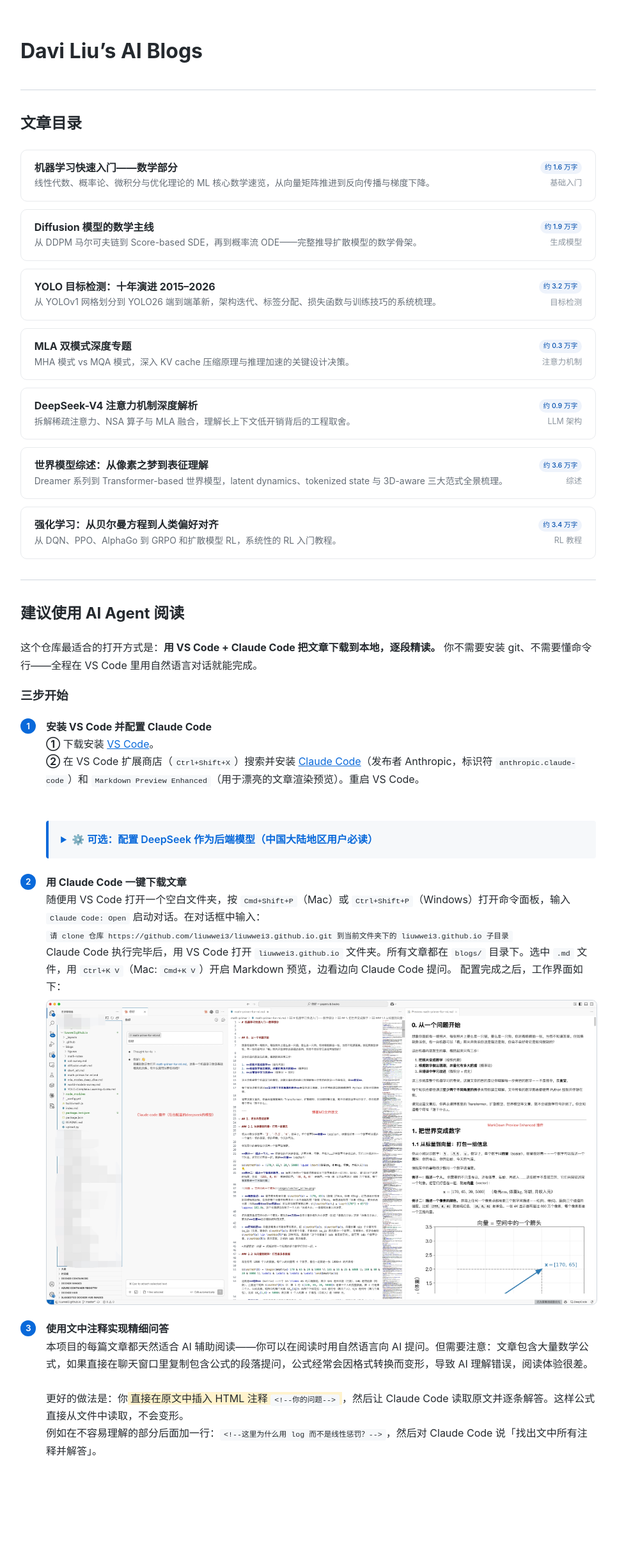
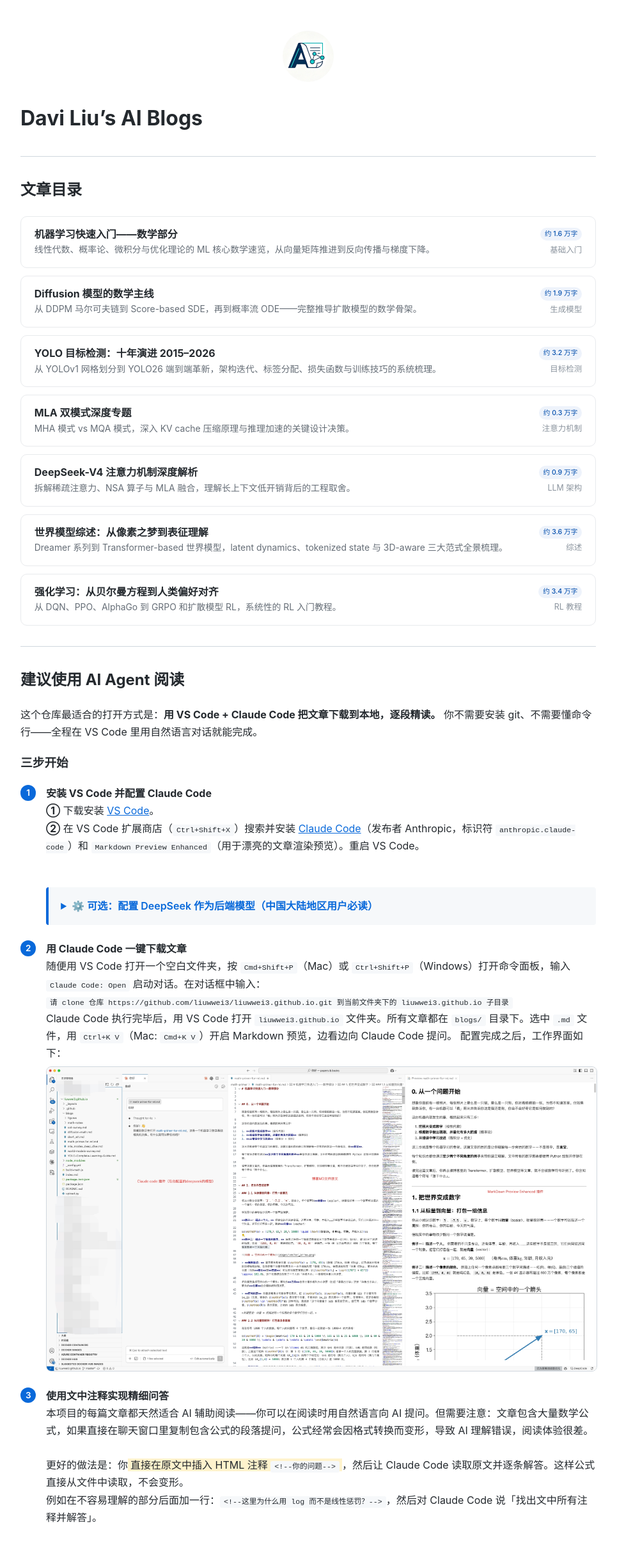
Before and after one commit to liuwwei3/liuwwei3.github.io, a Jekyll site: the page built from index.md, in a window 1280 px wide. Shown: the whole page at 64% size, without its empty margins (158-1123 px from the left). Built offline with Jekyll 4.4.1, drawn with Linux system fonts in a browser that asks for light colours; before the commit the page ends 2330 px from its top, so only the background shows below that.

Commit message:
Add logo above homepage title only
Co-Authored-By: Claude <noreply@anthropic.com>

```diff
--- a/index.md
+++ b/index.md
@@ -81,6 +81,8 @@ title: "Davi Liu's AI Blogs"
   .img-lightbox-close:hover { color: #fff; }
   .img-lightbox-bg { position: absolute; inset: 0; cursor: default; }
 </style>
+
+<p style="text-align:center"><img src="/logo.jpeg" style="width:80px;height:80px;border-radius:50%;object-fit:cover;"></p>
 
 # Davi Liu's AI Blogs
 
```
